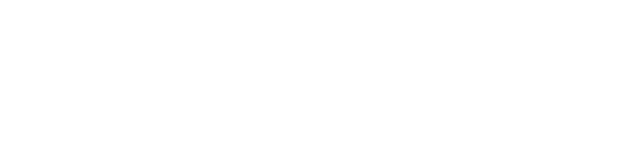
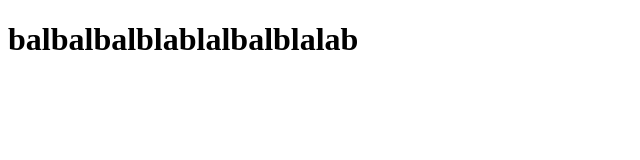
Before and after one commit to ubobur95/new-repo, a plain HTML site: page index.html in a window 1280 px wide. Shown: the whole page, without its empty margins (0-640 px from the left). Drawn offline with Linux system fonts and the light colour scheme.

Commit message:
added index html

```diff
--- a/index.html
+++ b/index.html
@@ -5,6 +5,6 @@
     <title>crap portfolio</title>
   </head>
   <body>
-
+    <h1>balbalbalblablalbalblalab</h1>
   </body>
 </html>
```
